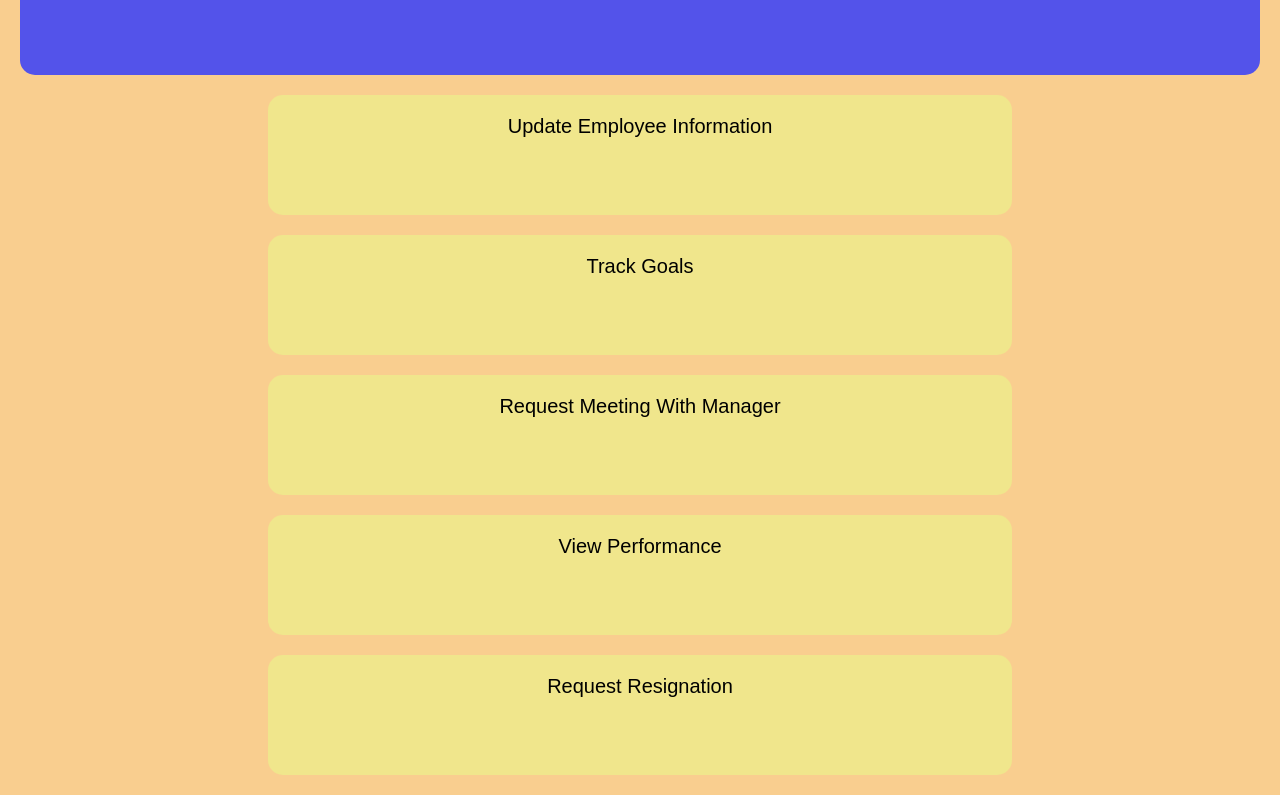
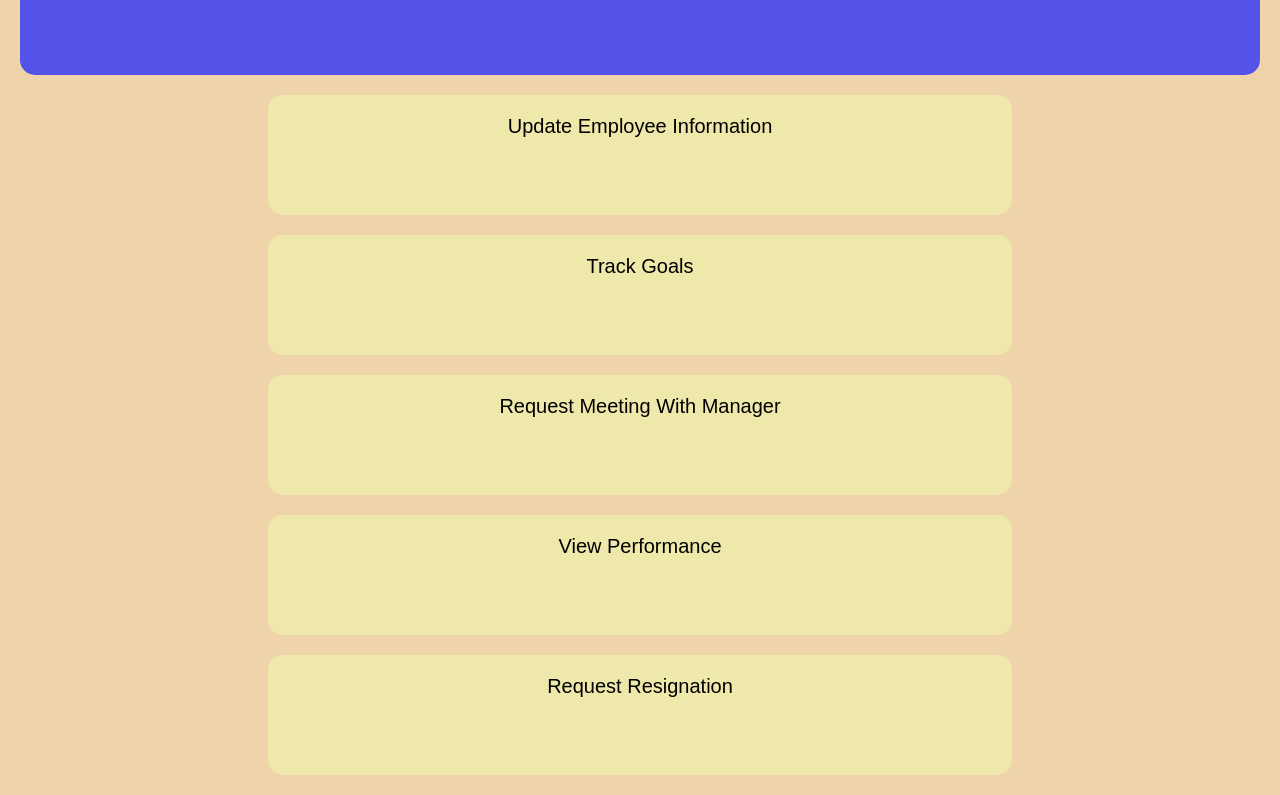
Before and after one commit to emilyshough/Human-Resources-Turnover-System---CSCI-440-01W, a plain HTML site: page employeeDashboard.html in a window 1280 px wide. Shown: the part 140-935 px from the top of the page. Drawn offline with Linux system fonts and the light colour scheme.

Commit message:
Background colors.

```diff
--- a/csstest.css
+++ b/csstest.css
@@ -1,7 +1,7 @@
 body {
     margin: 0;
     padding: 20px;
-    background-color: #f9ce8f;
+    background-color: #efd4ab;
 }
 
 #headerRectangle {
@@ -137,7 +137,7 @@ body {
     width: 60%;
     max-width: 900px;
     height: 120px;
-    background-color: khaki;
+    background-color: palegoldenrod;
     border-radius: 15px;
     justify-content: center;
     text-align: center;
```
